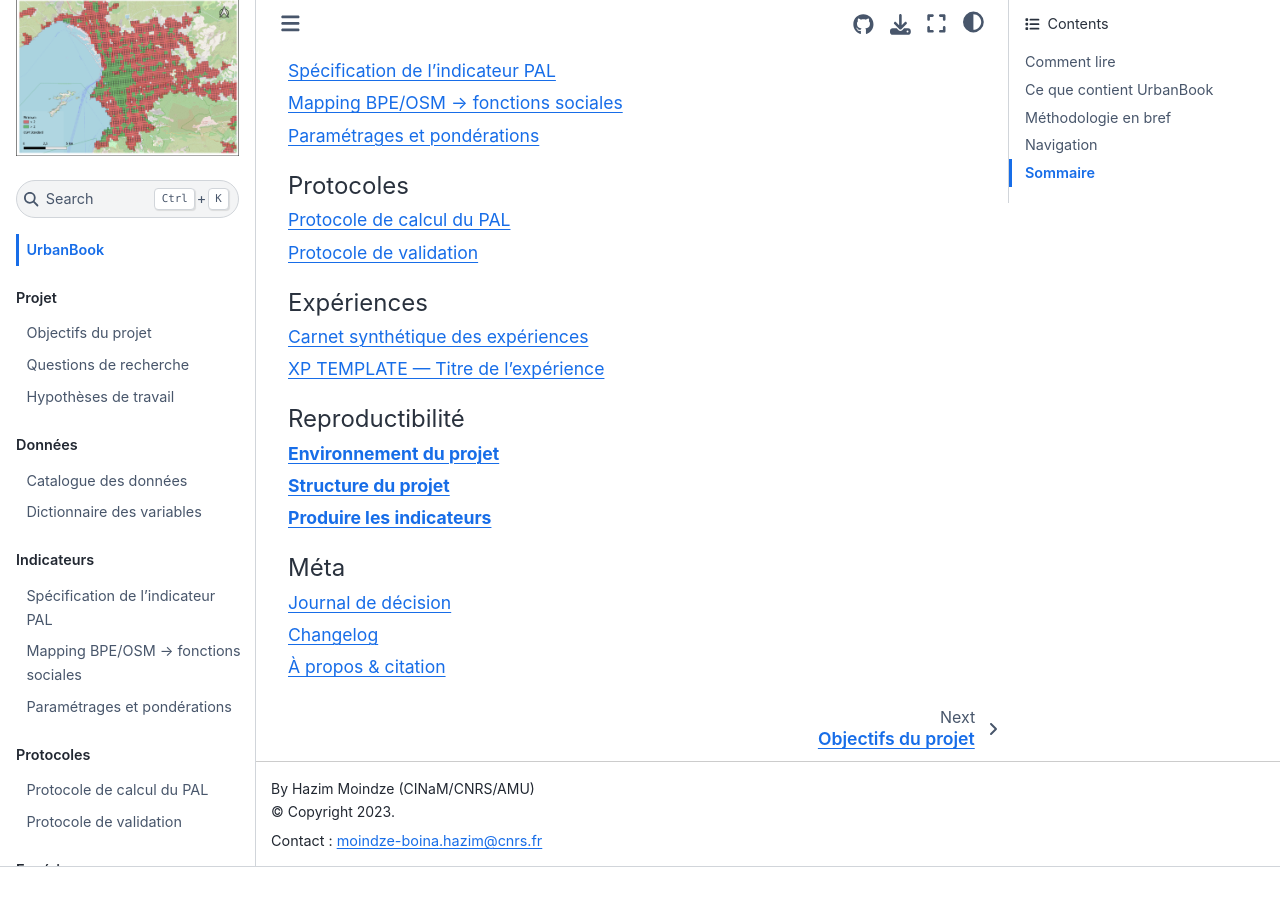
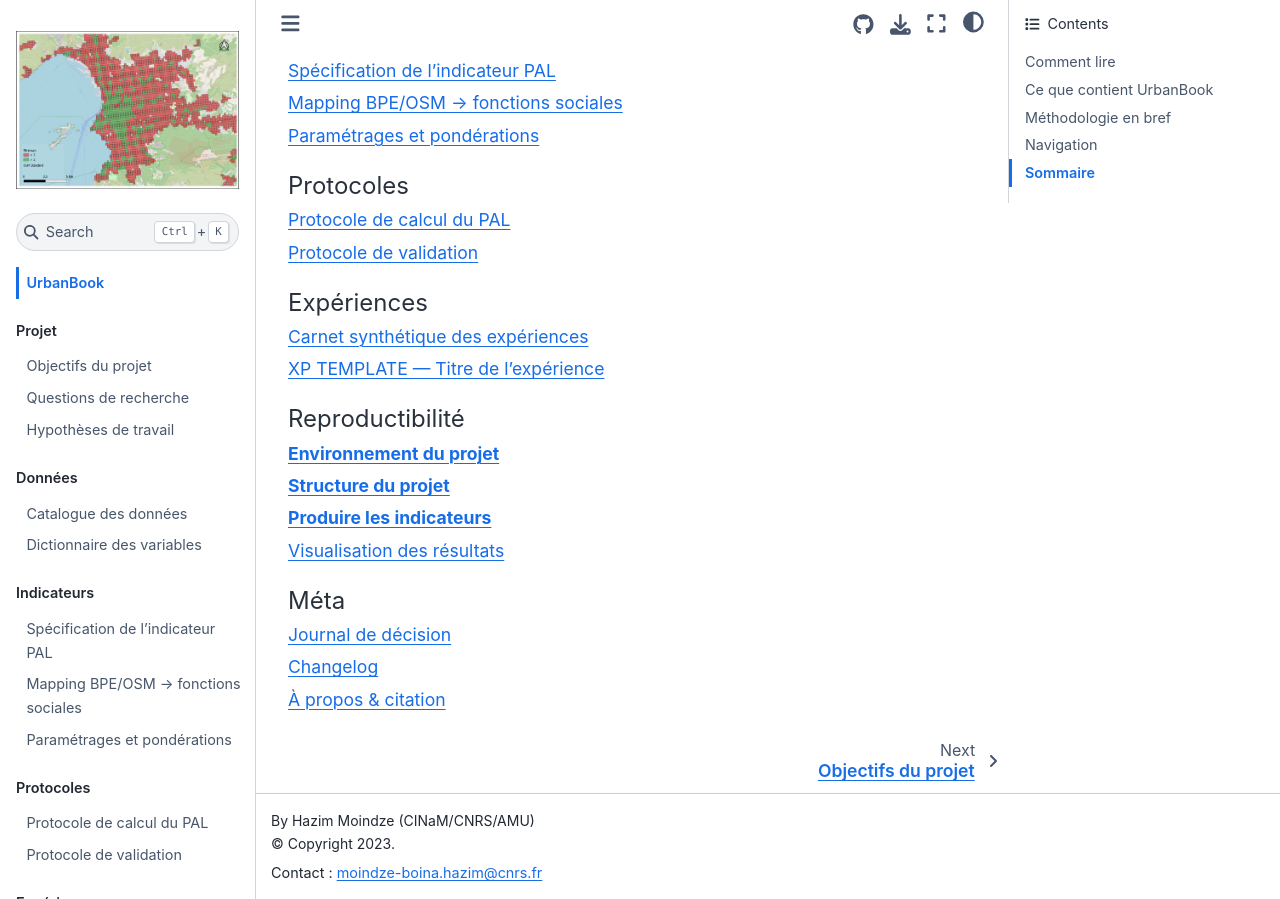
Before and after one commit to techByHazim/UrbanBook, a Jupyter Book: the page built from intro.md, in a window 1280 px wide and 900 px high, scrolled down 2272 px. Built offline with Jupyter Book 1.0.4 settings and Sphinx 7.4.7 and the Sphinx Book theme 1.1.4, drawn with Linux system fonts in a browser that asks for light colours; before the commit the page ends 3139 px from its top, so only the background shows below that.

Commit message:
Ajout d'un fichier visualisation

```diff
--- a/_toc.yml
+++ b/_toc.yml
@@ -28,6 +28,7 @@
       - file: 50_Reproductibilite/environnement
       - file: 50_Reproductibilite/structure_projet
       - file: 50_Reproductibilite/comment_reproduire
+      - file: 50_Reproductibilite/visualisation
   - caption: Méta
     chapters:
       - file: 60_Meta/journal_decision
```
